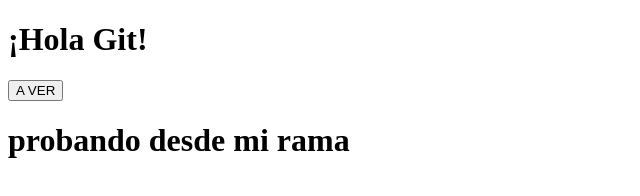
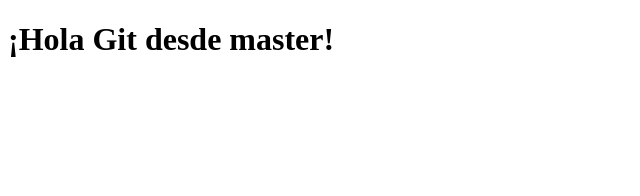
Before and after one commit to BollitoRancio/mi-primer-repo, a plain HTML site: page index.html in a window 1280 px wide. Shown: the whole page, without its empty margins (0-640 px from the left). Drawn offline with Linux system fonts and the light colour scheme.

Commit message:
modify from master

```diff
--- a/index.html
+++ b/index.html
@@ -4,8 +4,6 @@
     <title>Mi primer proyecto con Git</title>
   </head>
   <body>
-    <h1>¡Hola Git!</h1>
-    <button>A VER</button>
-    <h1>probando desde mi rama</h1>
+    <h1>¡Hola Git desde master!</h1>
   </body>
 </html>
```
